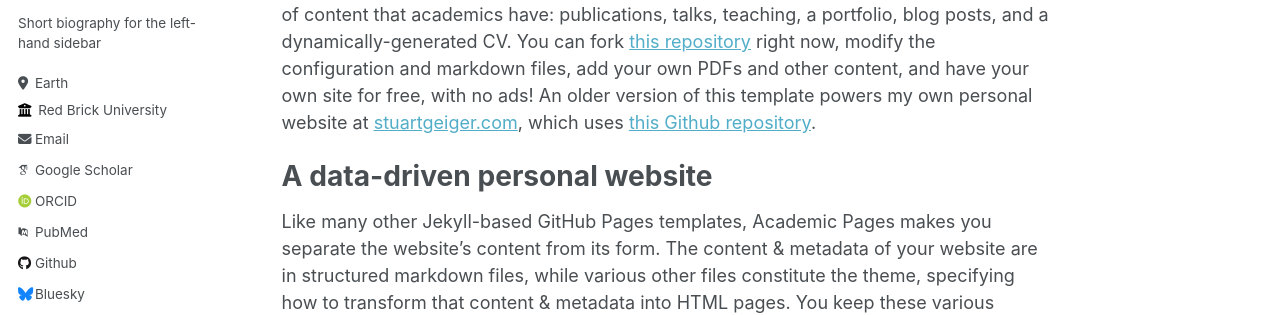
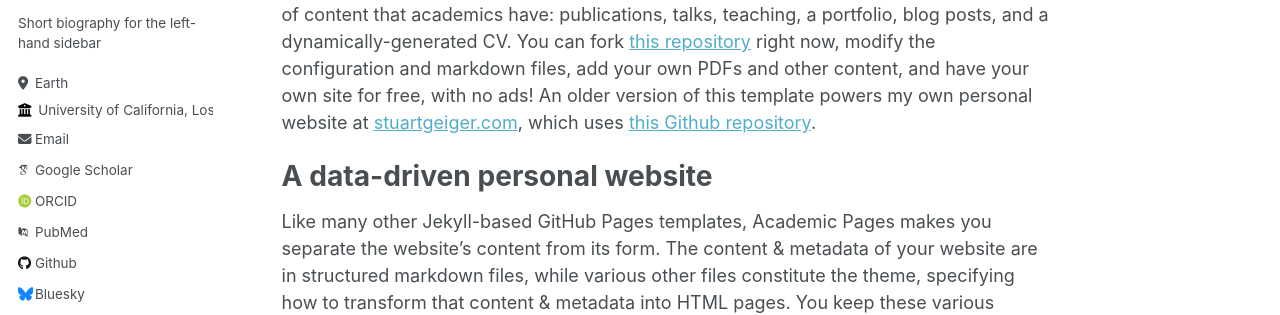
Before and after one commit to czx6858/czx6858.github.io, a Jekyll site: the page built from _pages/about.md, in a window 1280 px wide. Shown: the part 310-625 px from the top of the page. Built offline with Jekyll 4.4.1, drawn with Linux system fonts in a browser that asks for light colours; some web fonts are replaced.

Commit message:
Update _config.yml

```diff
--- a/_config.yml
+++ b/_config.yml
@@ -26,9 +26,9 @@ author:
   pronouns         : # example: "she/her"
   bio              : "Short biography for the left-hand sidebar"
   location         : "Earth"
-  employer         : "Red Brick University"
+  employer         : "University of California, Los Angeles"
   uri              : # URL
-  email            : "none@example.org"
+  email            : "chenzx997@gmail.com"
 
   # Academic websites
   arxiv            : # URL - Update with the correct link to your profile
```
